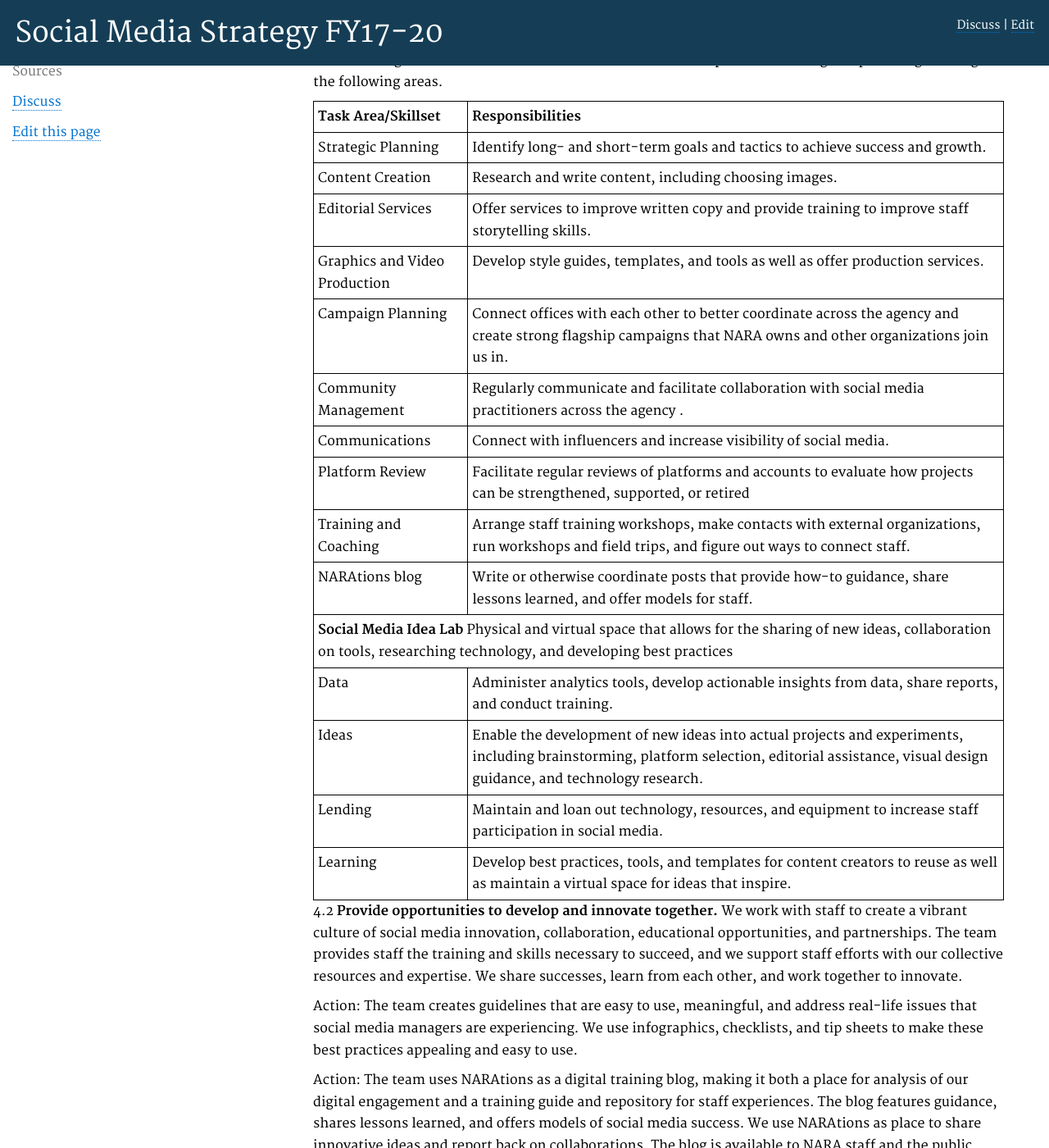
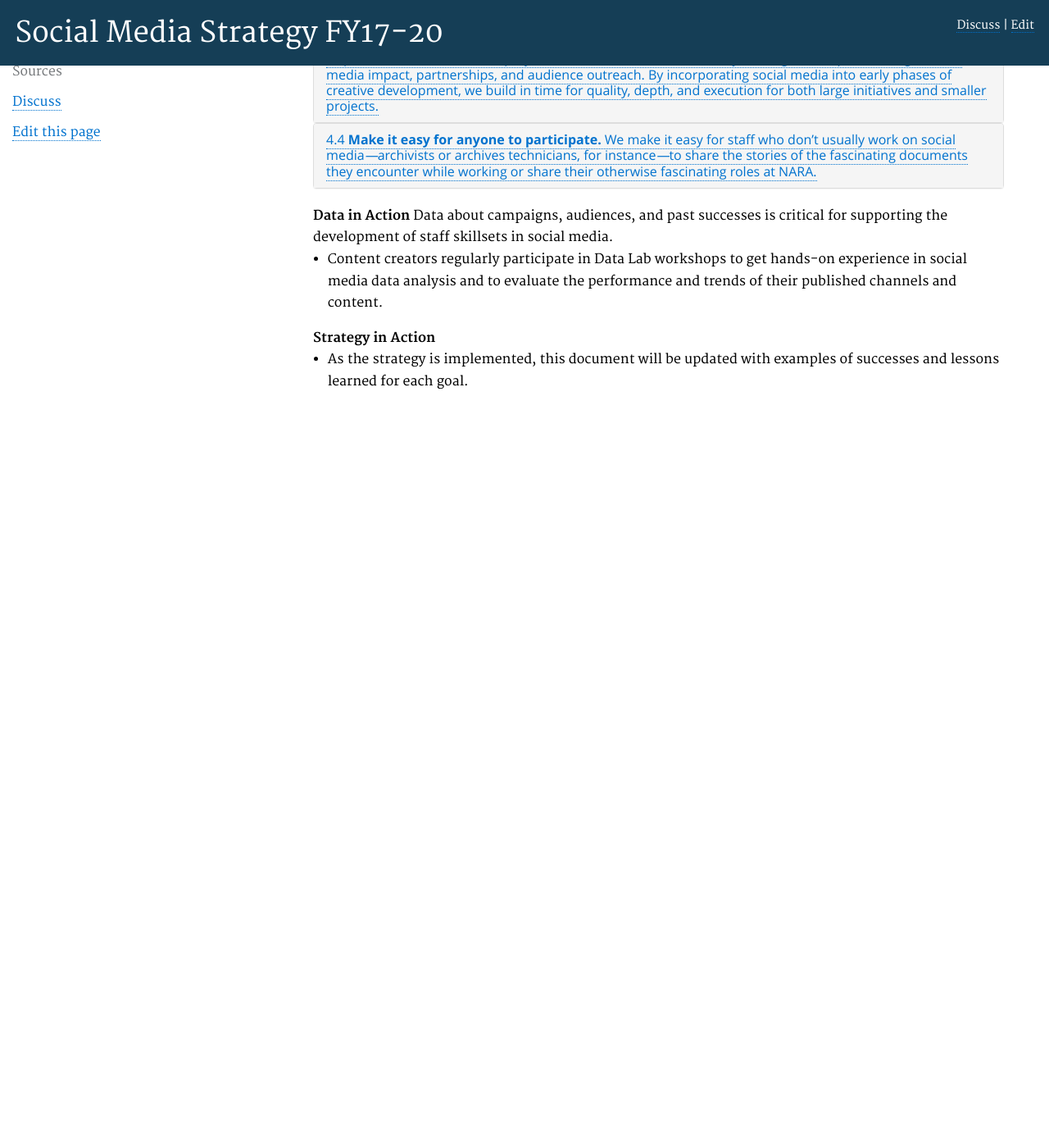
Before and after one commit to usnationalarchives/social-media-strategy, a Jekyll site: the page built from pages/goal4.md, in a window 1280 px wide and 1400 px high, scrolled down 422 px. Shown: the whole window at 82% size. Built offline with Jekyll 4.4.1, drawn with Linux system fonts in a browser that asks for light colours; after the commit the page ends 921 px from its top, so only the background shows below that; some of the changed text lies outside the part shown.

Commit message:
Adding accordion

```diff
--- a/pages/goal4.md
+++ b/pages/goal4.md
@@ -9,176 +9,239 @@ description: ""
 
 <em>Our social strategy and production team serves as a community manager and an internal resource for staff. We help our staff across the nation become a cohesive community that seizes opportunities to develop special media skill sets and works together to make the biggest impact.</em>
 
-<span id="g1">4.1</span> &nbsp;<strong>Create a social strategy and production team.</strong> The social strategy and production team has a well-supported staff who specialize in ongoing development and innovation in social media.
 
-Action: We assemble a team that can focus, provide direction for, and support the agency’s social media needs. Managers and supervisors assign tasks and provide direction and guidance for the cross-departmental team. Putting together the right team will require identifying staff members, developing skillsets, and providing a structure for the group to operate within.
+<div class="panel-group" id="accordion">
 
-Action: We define and refine task areas that support the professional development of NARA staff in social media management. Members of the team will take leadership roles in serving and providing training in the following areas.
+<div class="panel panel-default">
+  <div class="panel-heading">
+    <h4 class="panel-title">
+      <a data-toggle="collapse" data-parent="#accordion" href="#collapse1">
+        <span id="g1">4.1</span> &nbsp;<strong>Create a social strategy and production team.</strong> The social strategy and production team has a well-supported staff who specialize in ongoing development and innovation in social media.
+      </a>
+    </h4>
+  </div>
+  <div id="collapse1" class="panel-collapse collapse">
+    <div class="panel-body">
+      <p>Action: We assemble a team that can focus, provide direction for, and support the agency’s social media needs. Managers and supervisors assign tasks and provide direction and guidance for the cross-departmental team. Putting together the right team will require identifying staff members, developing skillsets, and providing a structure for the group to operate within.</p>
+
+      <p>Action: We define and refine task areas that support the professional development of NARA staff in social media management. Members of the team will take leadership roles in serving and providing training in the following areas.</p>
+
+      <div>
+        <table>
+          <tbody>
+            <tr>
+              <td style="vertical-align:top">
+              <strong>Task Area/Skillset</strong>
+              </td>
+              <td style="vertical-align:top">
+              <strong>Responsibilities</strong>
+              </td>
+            </tr>
+            <tr>
+              <td style="vertical-align:top">
+              Strategic Planning
+              </td>
+              <td style="vertical-align:top">
+              Identify long- and short-term goals and tactics to achieve success and growth.
+              </td>
+            </tr>
+            <tr>
+              <td style="vertical-align:top">
+              Content Creation
+              </td>
+              <td style="vertical-align:top">
+              Research and write content, including choosing images.
+              </td>
+            </tr>
+            <tr>
+              <td style="vertical-align:top">
+              Editorial Services
+              </td>
+              <td style="vertical-align:top">
+              Offer services to improve written copy and provide training to improve staff storytelling skills.
+              </td>
+            </tr>
+            <tr>
+              <td style="vertical-align:top">
+              Graphics and Video Production
+              </td>
+              <td style="vertical-align:top">
+              Develop style guides, templates, and tools as well as offer production services.
+              </td>
+            </tr>
+            <tr>
+              <td style="vertical-align:top">
+              Campaign Planning
+              </td>
+              <td style="vertical-align:top">
+              Connect offices with each other to better coordinate across the agency and create strong flagship campaigns that NARA owns and other organizations join us in.
+              </td>
+            </tr>
+            <tr>
+              <td style="vertical-align:top">
+              Community Management
+              </td>
+              <td style="vertical-align:top">
+              Regularly communicate and facilitate collaboration with social media practitioners across the agency .
+              </td>
+            </tr>
+            <tr>
+              <td style="vertical-align:top">
+              Communications
+              </td>
+              <td style="vertical-align:top">
+              Connect with influencers and increase visibility of social media.
+              </td>
+            </tr>
+            <tr>
+              <td style="vertical-align:top">
+              Platform Review
+              </td>
+              <td style="vertical-align:top">
+              Facilitate regular reviews of platforms and accounts to evaluate how projects can be strengthened, supported, or retired
+              </td>
+            </tr>
+            <tr>
+              <td style="vertical-align:top">
+              Training and Coaching
+              </td>
+              <td style="vertical-align:top">
+              Arrange staff training workshops, make contacts with external organizations, run workshops and field trips, and figure out ways to connect staff.
+              </td>
+            </tr>
+            <tr>
+              <td style="vertical-align:top">
+              NARAtions blog
+              </td>
+              <td style="vertical-align:top">
+              Write or otherwise coordinate posts that provide how-to guidance, share lessons learned, and offer models for staff.
+              </td>
+            </tr>
+            <tr>
+              <td colspan="2" style="vertical-align:top">
+              <strong>Social Media Idea Lab</strong>
+
+              Physical and virtual space that allows for the sharing of new ideas, collaboration on tools, researching technology, and developing best practices
+              </td>
+            </tr>
+            <tr>
+              <td style="vertical-align:top">
+              Data
+              </td>
+              <td style="vertical-align:top">
+              Administer analytics tools, develop actionable insights from data, share reports, and conduct training.
+              </td>
+            </tr>
+            <tr>
+              <td style="vertical-align:top">
+              Ideas
+              </td>
+              <td style="vertical-align:top">
+              Enable the development of new ideas into actual projects and experiments, including brainstorming, platform selection, editorial assistance, visual design guidance, and technology research.
+              </td>
+            </tr>
+            <tr>
+              <td style="vertical-align:top">
+              Lending
+              </td>
+              <td style="vertical-align:top">
+              Maintain and loan out technology, resources, and equipment to increase staff participation in social media.
+              </td>
+            </tr>
+            <tr>
+              <td style="vertical-align:top">
+              Learning
+              </td>
+              <td style="vertical-align:top">
+              Develop best practices, tools, and templates for content creators to reuse as well as maintain a virtual space for ideas that inspire.
+              </td>
+            </tr>
+          </tbody>
+        </table>
+        </div>
+    </div>
+  </div>
+</div>
 
 
-<div>
-<table>
-  <tbody>
-    <tr>
-      <td style="vertical-align:top">
-      <strong>Task Area/Skillset</strong>
-      </td>
-      <td style="vertical-align:top">
-      <strong>Responsibilities</strong>
-      </td>
-    </tr>
-    <tr>
-      <td style="vertical-align:top">
-      Strategic Planning
-      </td>
-      <td style="vertical-align:top">
-      Identify long- and short-term goals and tactics to achieve success and growth.
-      </td>
-    </tr>
-    <tr>
-      <td style="vertical-align:top">
-      Content Creation
-      </td>
-      <td style="vertical-align:top">
-      Research and write content, including choosing images.
-      </td>
-    </tr>
-    <tr>
-      <td style="vertical-align:top">
-      Editorial Services
-      </td>
-      <td style="vertical-align:top">
-      Offer services to improve written copy and provide training to improve staff storytelling skills.
-      </td>
-    </tr>
-    <tr>
-      <td style="vertical-align:top">
-      Graphics and Video Production
-      </td>
-      <td style="vertical-align:top">
-      Develop style guides, templates, and tools as well as offer production services.
-      </td>
-    </tr>
-    <tr>
-      <td style="vertical-align:top">
-      Campaign Planning
-      </td>
-      <td style="vertical-align:top">
-      Connect offices with each other to better coordinate across the agency and create strong flagship campaigns that NARA owns and other organizations join us in.
-      </td>
-    </tr>
-    <tr>
-      <td style="vertical-align:top">
-      Community Management
-      </td>
-      <td style="vertical-align:top">
-      Regularly communicate and facilitate collaboration with social media practitioners across the agency .
-      </td>
-    </tr>
-    <tr>
-      <td style="vertical-align:top">
-      Communications
-      </td>
-      <td style="vertical-align:top">
-      Connect with influencers and increase visibility of social media.
-      </td>
-    </tr>
-    <tr>
-      <td style="vertical-align:top">
-      Platform Review
-      </td>
-      <td style="vertical-align:top">
-      Facilitate regular reviews of platforms and accounts to evaluate how projects can be strengthened, supported, or retired
-      </td>
-    </tr>
-    <tr>
-      <td style="vertical-align:top">
-      Training and Coaching
-      </td>
-      <td style="vertical-align:top">
-      Arrange staff training workshops, make contacts with external organizations, run workshops and field trips, and figure out ways to connect staff.
-      </td>
-    </tr>
-    <tr>
-      <td style="vertical-align:top">
-      NARAtions blog
-      </td>
-      <td style="vertical-align:top">
-      Write or otherwise coordinate posts that provide how-to guidance, share lessons learned, and offer models for staff.
-      </td>
-    </tr>
-    <tr>
-      <td colspan="2" style="vertical-align:top">
-      <strong>Social Media Idea Lab</strong>
 
-      Physical and virtual space that allows for the sharing of new ideas, collaboration on tools, researching technology, and developing best practices
-      </td>
-    </tr>
-    <tr>
-      <td style="vertical-align:top">
-      Data
-      </td>
-      <td style="vertical-align:top">
-      Administer analytics tools, develop actionable insights from data, share reports, and conduct training.
-      </td>
-    </tr>
-    <tr>
-      <td style="vertical-align:top">
-      Ideas
-      </td>
-      <td style="vertical-align:top">
-      Enable the development of new ideas into actual projects and experiments, including brainstorming, platform selection, editorial assistance, visual design guidance, and technology research.
-      </td>
-    </tr>
-    <tr>
-      <td style="vertical-align:top">
-      Lending
-      </td>
-      <td style="vertical-align:top">
-      Maintain and loan out technology, resources, and equipment to increase staff participation in social media.
-      </td>
-    </tr>
-    <tr>
-      <td style="vertical-align:top">
-      Learning
-      </td>
-      <td style="vertical-align:top">
-      Develop best practices, tools, and templates for content creators to reuse as well as maintain a virtual space for ideas that inspire.
-      </td>
-    </tr>
-  </tbody>
-</table>
+<div class="panel-group" id="accordion">
+
+<div class="panel panel-default">
+  <div class="panel-heading">
+    <h4 class="panel-title">
+      <a data-toggle="collapse" data-parent="#accordion" href="#collapse2">
+        4.2 <strong>Provide opportunities to develop and innovate together. </strong>We work with staff to create a vibrant culture of social media innovation, collaboration, educational opportunities, and partnerships.<strong> </strong>The team provides staff the training and skills necessary to succeed, and we support staff efforts with our collective resources and expertise. We share successes, learn from each other, and work together to innovate.
+      </a>
+    </h4>
+  </div>
+  <div id="collapse2" class="panel-collapse collapse">
+    <div class="panel-body">
+      <p>Action: The team creates guidelines that are easy to use, meaningful, and address real-life issues that social media managers are experiencing. We use infographics, checklists, and tip sheets to make these best practices appealing and easy to use.</p>
+
+      <p>Action: The team uses NARAtions as a digital training blog, making it both a place for analysis of our digital engagement and a training guide and repository for staff experiences. The blog features guidance, shares lessons learned, and offers models of social media success. We use NARAtions as place to share innovative ideas and report back on collaborations. The blog is available to NARA staff and the public.</p>
+
+      <p>Action: The team supports communication and collaboration with the social media community across NARA, leads two-way communication with staff with monthly educational sessions on various channels (like webinars, calls, and Google Hangouts), reaches out via an email newsletter, and uses space on the ICN to consolidate information. We ask staff for feedback and act on what they say.</p>
+
+      <p>Action: The team organizes organize lightning sessions and field trips for content creators to discuss and explore new ideas. We invite outside expertise to help us get inspired.</p>
+
+      <p>Action: We increase visibility (and show the importance of social media) with managers and supervisors by sharing success and highlighting staff in a monthly report that shares little successes like retweets from famous people, stakeholder reactions to current archival projects, and numbers of people downloading eBooks and attending Hub events.</p>
+    </div>
+  </div>
 </div>
 
-4.2 <strong>Provide opportunities to develop and innovate together. </strong>We work with staff to create a vibrant culture of social media innovation, collaboration, educational opportunities, and partnerships.<strong> </strong>The team provides staff the training and skills necessary to succeed, and we support staff efforts with our collective resources and expertise. We share successes, learn from each other, and work together to innovate.
-
-Action: The team creates guidelines that are easy to use, meaningful, and address real-life issues that social media managers are experiencing. We use infographics, checklists, and tip sheets to make these best practices appealing and easy to use.
-
-Action: The team uses NARAtions as a digital training blog, making it both a place for analysis of our digital engagement and a training guide and repository for staff experiences. The blog features guidance, shares lessons learned, and offers models of social media success. We use NARAtions as place to share innovative ideas and report back on collaborations. The blog is available to NARA staff and the public.
-
-Action: The team supports communication and collaboration with the social media community across NARA, leads two-way communication with staff with monthly educational sessions on various channels (like webinars, calls, and Google Hangouts), reaches out via an email newsletter, and uses space on the ICN to consolidate information. We ask staff for feedback and act on what they say.
-
-Action: The team organizes organize lightning sessions and field trips for content creators to discuss and explore new ideas. We invite outside expertise to help us get inspired.
-
-Action: We increase visibility (and show the importance of social media) with managers and supervisors by sharing success and highlighting staff in a monthly report that shares little successes like retweets from famous people, stakeholder reactions to current archival projects, and numbers of people downloading eBooks and attending Hub events.
 
 
-4.3 <strong>Give social media a seat at the planning table. </strong>Across the National Archives,<strong> </strong>we incorporate social media into all initiatives from the beginning, not as an afterthought. Currently, social media development is requested toward the end of project timelines. This limits our ability to imagine and plan for larger social media impact, partnerships, and audience outreach. By incorporating social media into early phases of creative development, we build in time for quality, depth, and execution for both large initiatives and smaller projects.
 
-Action: Each department with presence on social media (especially Exhibits, Education, and Public Programs) has a point of contact on the team.
+<div class="panel-group" id="accordion">
 
-Action: Every exhibition should have a social media strategy and a budget for paid social media placements.
+<div class="panel panel-default">
+  <div class="panel-heading">
+    <h4 class="panel-title">
+      <a data-toggle="collapse" data-parent="#accordion" href="#collapse3">
+        4.3 <strong>Give social media a seat at the planning table. </strong>Across the National Archives,<strong> </strong>we incorporate social media into all initiatives from the beginning, not as an afterthought. Currently, social media development is requested toward the end of project timelines. This limits our ability to imagine and plan for larger social media impact, partnerships, and audience outreach. By incorporating social media into early phases of creative development, we build in time for quality, depth, and execution for both large initiatives and smaller projects.
+      </a>
+    </h4>
+  </div>
+  <div id="collapse3" class="panel-collapse collapse">
+    <div class="panel-body">
+      <p>Action: Each department with presence on social media (especially Exhibits, Education, and Public Programs) has a point of contact on the team.</p>
 
-4.4 <strong>Make it easy for anyone to participate. </strong>We make it easy for staff who don’t usually work on social media<em>—</em>archivists or archives technicians, for instance<em>—</em>to share the stories of the fascinating documents they encounter while working or share their otherwise fascinating roles at NARA.
+      <p>Action: Every exhibition should have a social media strategy and a budget for paid social media placements.</p>
+    </div>
+  </div>
+</div>
 
-Action: We create and maintain technology, resources, and equipment to increase staff participation in social media.
 
-Action: To simplify the process of involving staff who aren’t content creators but come across interesting content in their daily work, we provide scanners in staff work areas. Staff can then instantly digitize and upload files to the catalog, which will provide fresh content on social media.
 
-Action: Develop easy ways for staff to identify a story to share on social media, such as working with the team or the embedded “staff reporters” to go from interesting nugget of information to published social media post.
 
-Action: &nbsp;A major hurdle in government social media is reliance on negotiated terms of service agreements. We work with NARA’s General Counsel to address the roadblocks and troubleshoot ways to make sure we follow the law without stifling our creativity.
+<div class="panel-group" id="accordion">
 
+<div class="panel panel-default">
+  <div class="panel-heading">
+    <h4 class="panel-title">
+      <a data-toggle="collapse" data-parent="#accordion" href="#collapse4">
+        4.4 <strong>Make it easy for anyone to participate. </strong>We make it easy for staff who don’t usually work on social media<em>—</em>archivists or archives technicians, for instance<em>—</em>to share the stories of the fascinating documents they encounter while working or share their otherwise fascinating roles at NARA.
+      </a>
+    </h4>
+  </div>
+  <div id="collapse4" class="panel-collapse collapse">
+    <div class="panel-body">
+      <p>Action: We create and maintain technology, resources, and equipment to increase staff participation in social media.</p>
+
+      <p>Action: To simplify the process of involving staff who aren’t content creators but come across interesting content in their daily work, we provide scanners in staff work areas. Staff can then instantly digitize and upload files to the catalog, which will provide fresh content on social media.</p>
+
+      <p>Action: Develop easy ways for staff to identify a story to share on social media, such as working with the team or the embedded “staff reporters” to go from interesting nugget of information to published social media post.</p>
+
+      <p>Action: &nbsp;A major hurdle in government social media is reliance on negotiated terms of service agreements. We work with NARA’s General Counsel to address the roadblocks and troubleshoot ways to make sure we follow the law without stifling our creativity.</p>
+    </div>
+  </div>
+</div>
+
+
+
+
+</div>
 <strong>Data in Action</strong>
 
 Data about campaigns, audiences, and past successes is critical for supporting the development of staff skillsets in social media.
```
Also changed, not shown: pages/goal2.md (+6 -6 lines), pages/goal3.md (+153 -84 lines).
